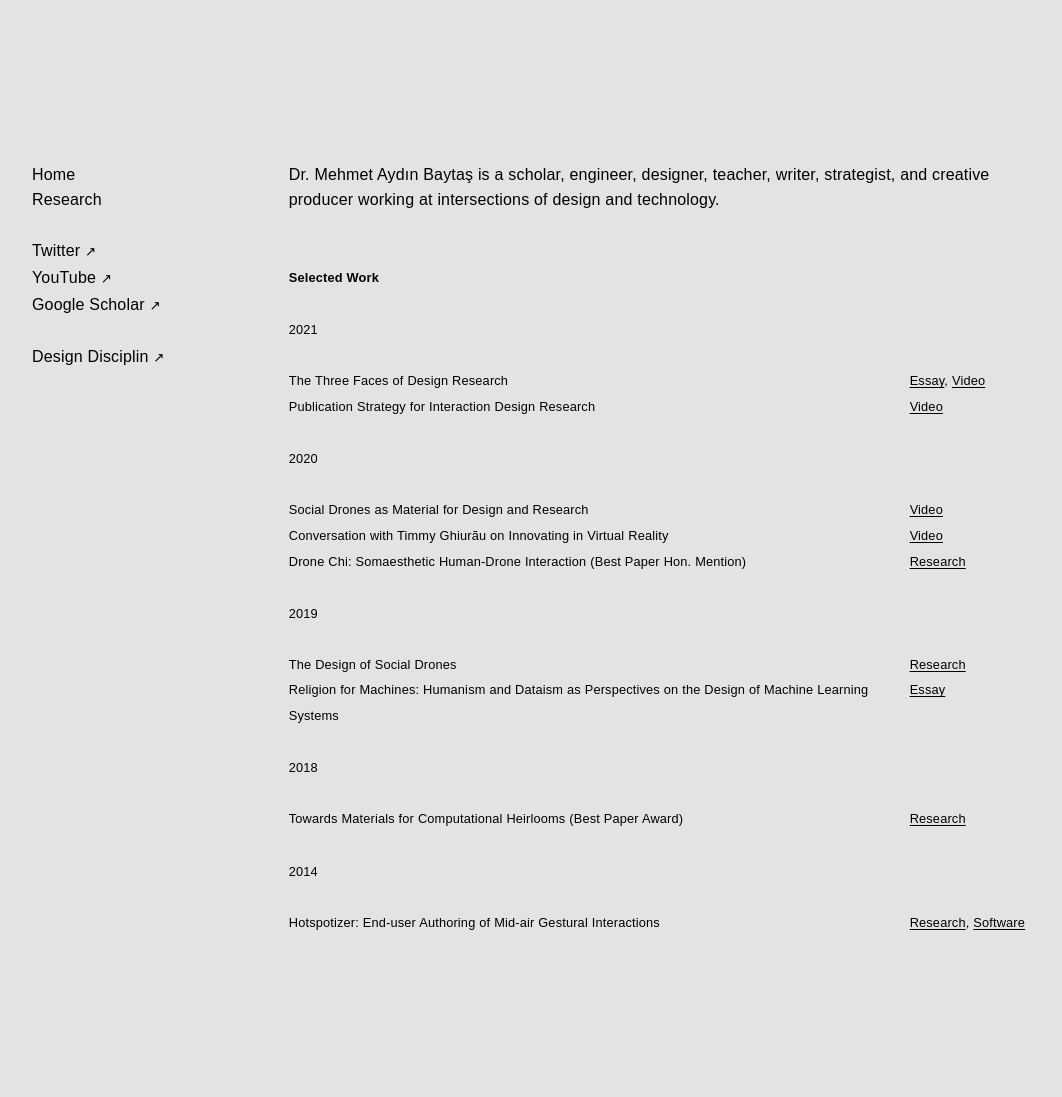
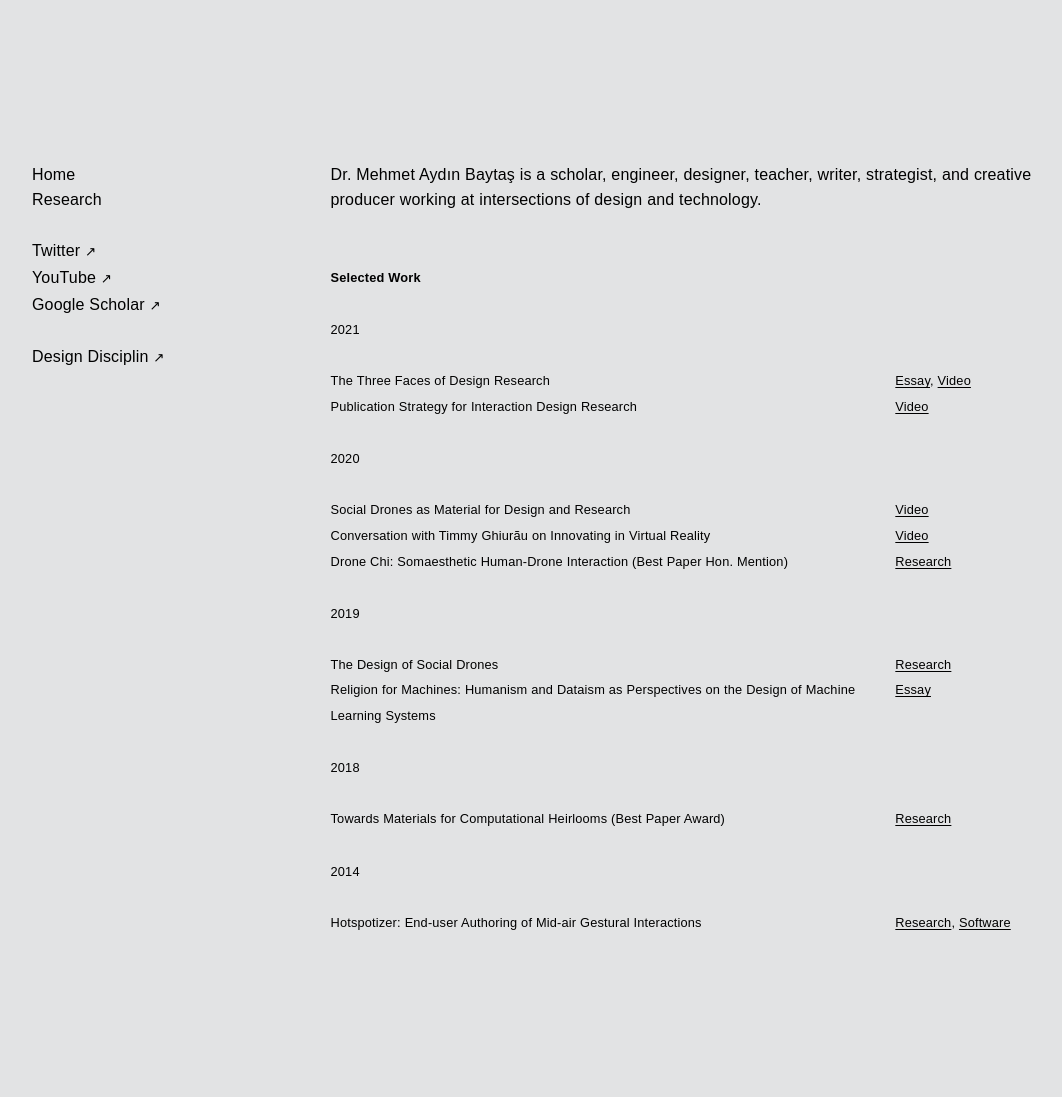
Before and after one commit to l77l77/mbaytas.github.io, a Jekyll site: the page built from README.md, in a window 1280 px wide. Shown: the whole page, without its empty margins (108-1170 px from the left). Built offline with Jekyll 4.4.1, drawn with Linux system fonts in a browser that asks for light colours; some web fonts are replaced; our own code applies the rules of GitHub Pages for plain Markdown files; comment, search, counter and statistics services are not loaded.

Commit message:
Update default.html

```diff
--- a/_layouts/default.html
+++ b/_layouts/default.html
@@ -100,8 +100,8 @@
       /* Rastersystem */
       .grid {
         display: grid;
-        grid-gap: 1vmin;
-        grid-template-columns: 2fr 6fr;
+        grid-gap: 2vmin;
+        grid-template-columns: 2fr 5fr;
         max-width: 1000px;
         margin: 0 auto;
         padding: 8rem 1.6rem;
@@ -117,8 +117,8 @@
 
       dl {
         display: grid;
-        grid-column-gap: 1vmin;
-        grid-template-columns: 5fr 1fr;
+        grid-column-gap: 2vmin;
+        grid-template-columns: 4fr 1fr;
         font-size: 0.8rem;
       }
       dd {
```
